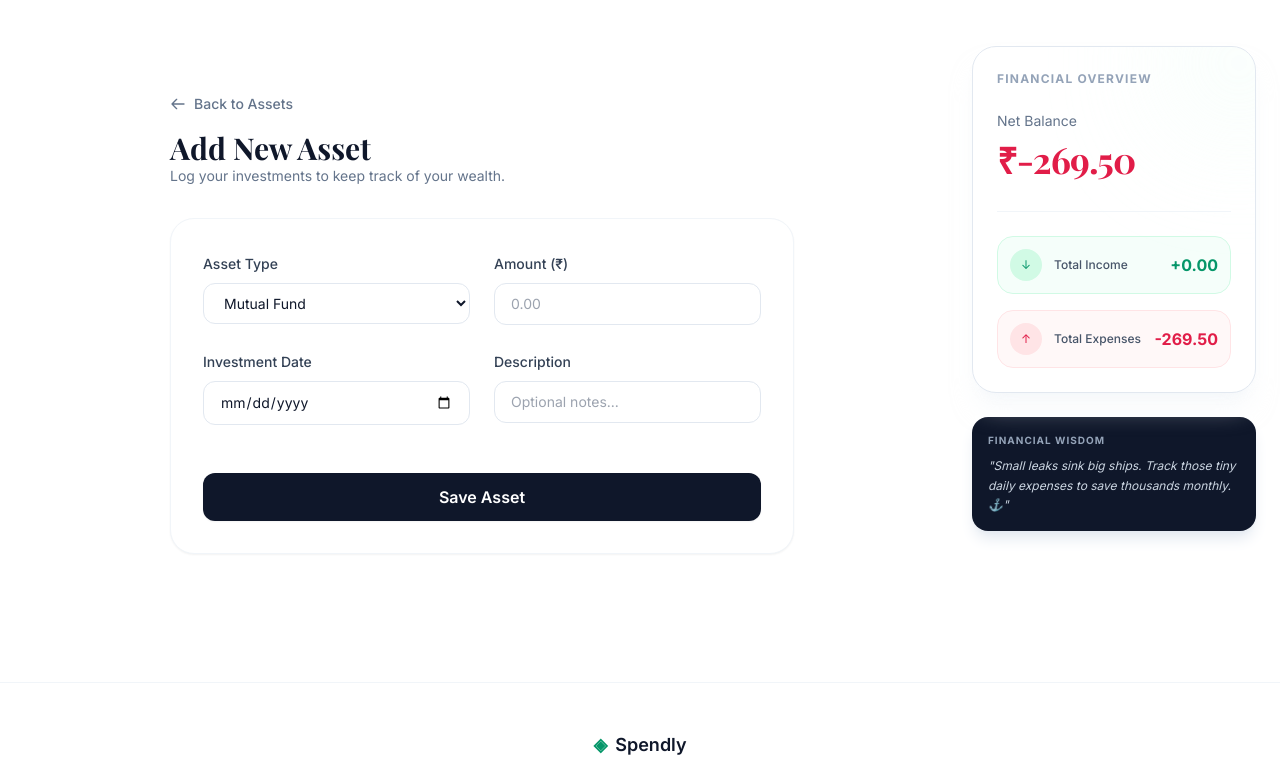
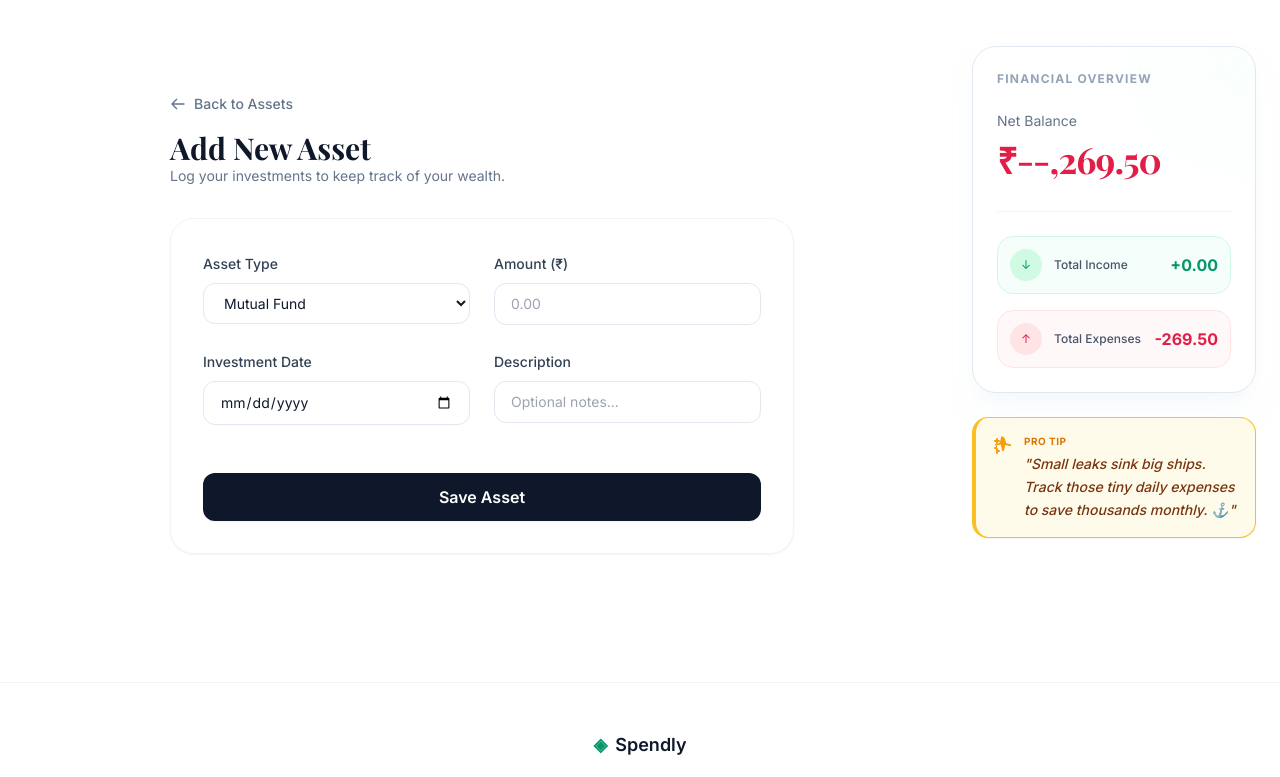
Before and after one commit to sdjr-domain/Expenses-Management, a Flask app: page /assets/add in a window 1280 px wide. Shown: the part 54-831 px from the top of the page. Run offline with Flask 3, Linux system fonts and the light colour scheme; the visitor is signed in with stand-in values (Sample User, id 1); data comes from the database, SQL or seed files in the repository; data that the repository does not hold is empty; some libraries are stand-ins or nearby versions.

Commit message:
Updated the UI before add expense fix

```diff
--- a/app.py
+++ b/app.py
@@ -202,6 +202,7 @@ def dashboard():
                            limit=limit,
                            offset=offset,
                            total_transactions=total_transactions)
+
 
 @app.route("/logout")
 def logout():
--- a/templates/base.html
+++ b/templates/base.html
@@ -67,7 +67,7 @@
                             <div>
                                 <p class="text-sm text-slate-500 mb-2">Net Balance</p>
                                 <p class="text-4xl font-bold serif tracking-tight {% if financial_summary.balance >= 0 %}text-emerald-600{% else %}text-rose-600{% endif %}">
-                                    {{ "₹%.2f"|format(financial_summary.balance) }}
+                                    ₹{{ financial_summary.balance|indian_format }}
                                 </p>
                             </div>
 
@@ -79,7 +79,7 @@
                                         </div>
                                         <p class="text-xs font-medium text-slate-600">Total Income</p>
                                     </div>
-                                    <p class="font-bold text-emerald-600">+{{ "%.2f"|format(financial_summary.total_income) }}</p>
+                                    <p class="font-bold text-emerald-600">+{{ financial_summary.total_income|indian_format }}</p>
                                 </div>
 
                                 <div class="flex items-center justify-between p-3 rounded-2xl bg-rose-50/50 border border-rose-100">
@@ -89,16 +89,28 @@
                                         </div>
                                         <p class="text-xs font-medium text-slate-600">Total Expenses</p>
                                     </div>
-                                    <p class="font-bold text-rose-600">-{{ "%.2f"|format(financial_summary.total_expenses) }}</p>
+                                    <p class="font-bold text-rose-600">-{{ financial_summary.total_expenses|indian_format }}</p>
                                 </div>
                             </div>
                         </div>
                     </div>
 
                     <!-- Quick Tip Card -->
-                    <div class="mt-6 p-4 bg-slate-900 rounded-2xl text-white shadow-lg shadow-slate-200">
-                        <p class="text-[10px] font-bold uppercase tracking-widest text-slate-400 mb-2">Financial Wisdom</p>
-                        <p class="text-xs leading-relaxed text-slate-300 italic">"{{ pro_tip }}"</p>
+                    <div class="mt-6 bg-amber-50 border-l-4 border-amber-400 border border-amber-100 rounded-2xl p-4 shadow-sm">
+                        <div class="flex items-start gap-3">
+                            <div class="text-amber-500 mt-0.5">
+                                <!-- Sparkle or Lightbulb Icon -->
+                                <svg xmlns="http://www.w3.org/2000/svg" class="h-5 w-5" viewBox="0 0 20 20" fill="currentColor">
+                                    <path fill-rule="evenodd" d="M5 2a1 1 0 011 1v1h1a1 1 0 010 2H6v1a1 1 0 01-2 0V6H3a1 1 0 010-2h1V3a1 1 0 011-1zm0 10a1 1 0 011 1v1h1a1 1 0 110 2H6v1a1 1 0 11-2 0V13H3a1 1 0 110-2h1v-1a1 1 0 011-1zM12 2a1 1 0 01.967.744L14.146 7.2 18.5 8.13a1 1 0 11-.866 1.8l-4.354-.93-1.18 5.056a1 1 0 01-1.932.42l-1.466-5.87-4.354.93a1 1 0 01-.866-1.8l4.354-.93 1.18-5.056A1 1 0 0112 2z" clip-rule="evenodd" />
+                                </svg>
+                            </div>
+                            <div>
+                                <span class="block text-[10px] font-bold tracking-wider text-amber-600 uppercase mb-1">Pro Tip</span>
+                                <p class="text-sm leading-relaxed text-amber-900 italic font-medium">
+                                    "{{ pro_tip }}"
+                                </p>
+                            </div>
+                        </div>
                     </div>
                 </div>
                 {% endif %}
```
